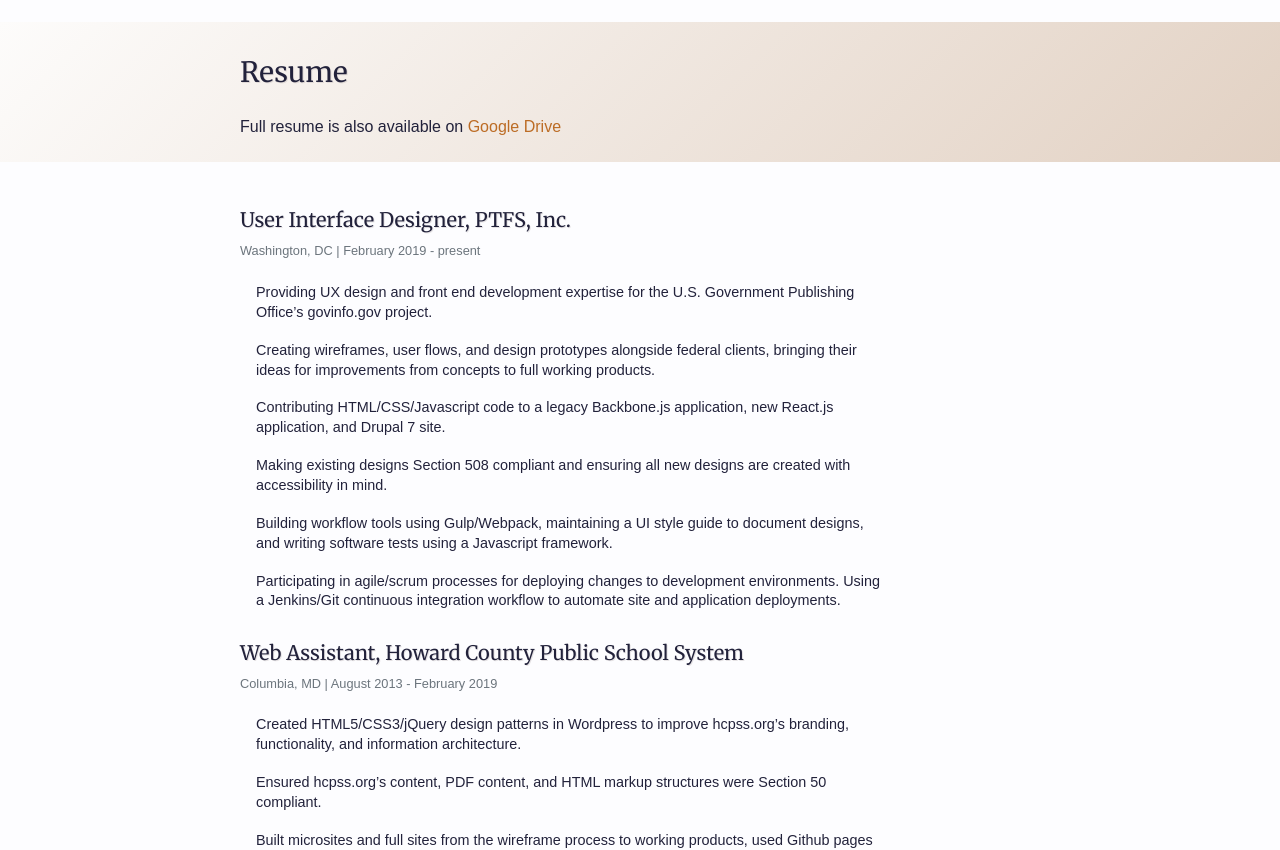
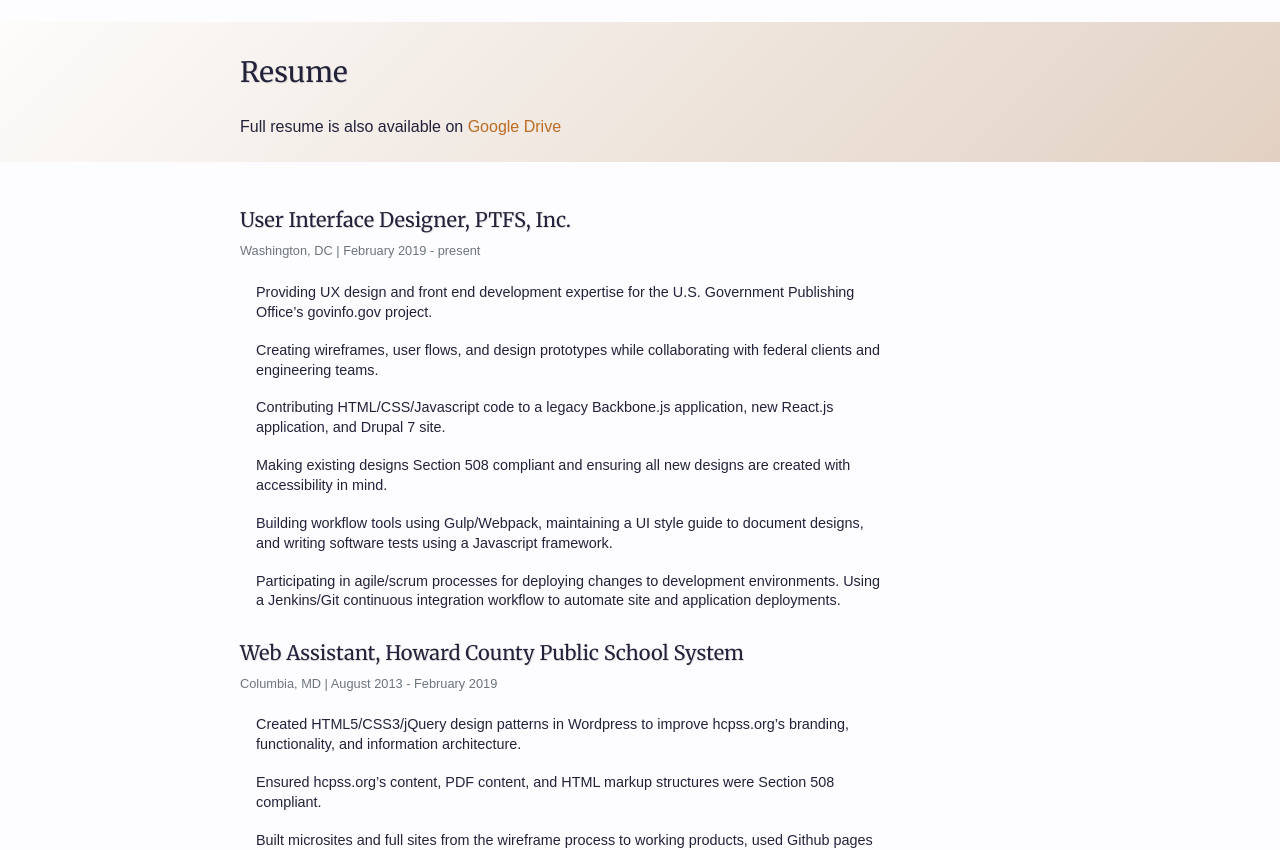
Before and after one commit to vincevince1006/vnncctt-site, a Gatsby site: page /resume in a window 1280 px wide. Shown: the part 106-956 px from the top of the page. Built offline with nearby package versions, Linux system fonts and the light colour scheme; Gatsby itself is replaced by a stand-in of ours; a web font is replaced by a local one.

Commit message:
fix typo, resume page

```diff
--- a/src/pages/resume.js
+++ b/src/pages/resume.js
@@ -21,7 +21,7 @@ const ResumeIndex = ({ data }) => {
     <small>Washington, DC | February 2019 - present</small>
       <ul>
         <li>Providing UX design and front end development expertise for the U.S. Government Publishing Office’s govinfo.gov project.</li>
-        <li>Creating wireframes, user flows, and design prototypes alongside federal clients, bringing their ideas for improvements from concepts to full working products.</li>
+        <li>Creating wireframes, user flows, and design prototypes while collaborating with federal clients and engineering teams.</li>
         <li>Contributing HTML/CSS/Javascript code to a legacy Backbone.js application, new React.js application, and Drupal 7 site.</li>
         <li>Making existing designs Section 508 compliant and ensuring all new designs are created with accessibility in mind.</li>
         <li>Building workflow tools using Gulp/Webpack, maintaining a UI style guide to document designs, and writing software tests using a Javascript framework.</li>
@@ -32,7 +32,7 @@ const ResumeIndex = ({ data }) => {
       <small>Columbia, MD | August 2013 - February 2019</small>
       <ul>
         <li>Created HTML5/CSS3/jQuery design patterns in Wordpress to improve hcpss.org’s branding, functionality, and information architecture.</li>
-        <li>Ensured hcpss.org’s content, PDF content, and HTML markup structures were Section 50 compliant.</li>
+        <li>Ensured hcpss.org’s content, PDF content, and HTML markup structures were Section 508 compliant.</li>
         <li>Built microsites and full sites from the wireframe process to working products, used Github pages and Adobe XD to mock up design concepts.</li>
         <li>Developed an MVC web application using the Symfony PHP framework and a MySQL database. Defined project strategy and goals, collaborated with other team members to meet objectives.</li>
         <li>Facilitated meetings with internal clients and provided recommendations on ways to enhance their web page’s content, design, and features.</li>
```
